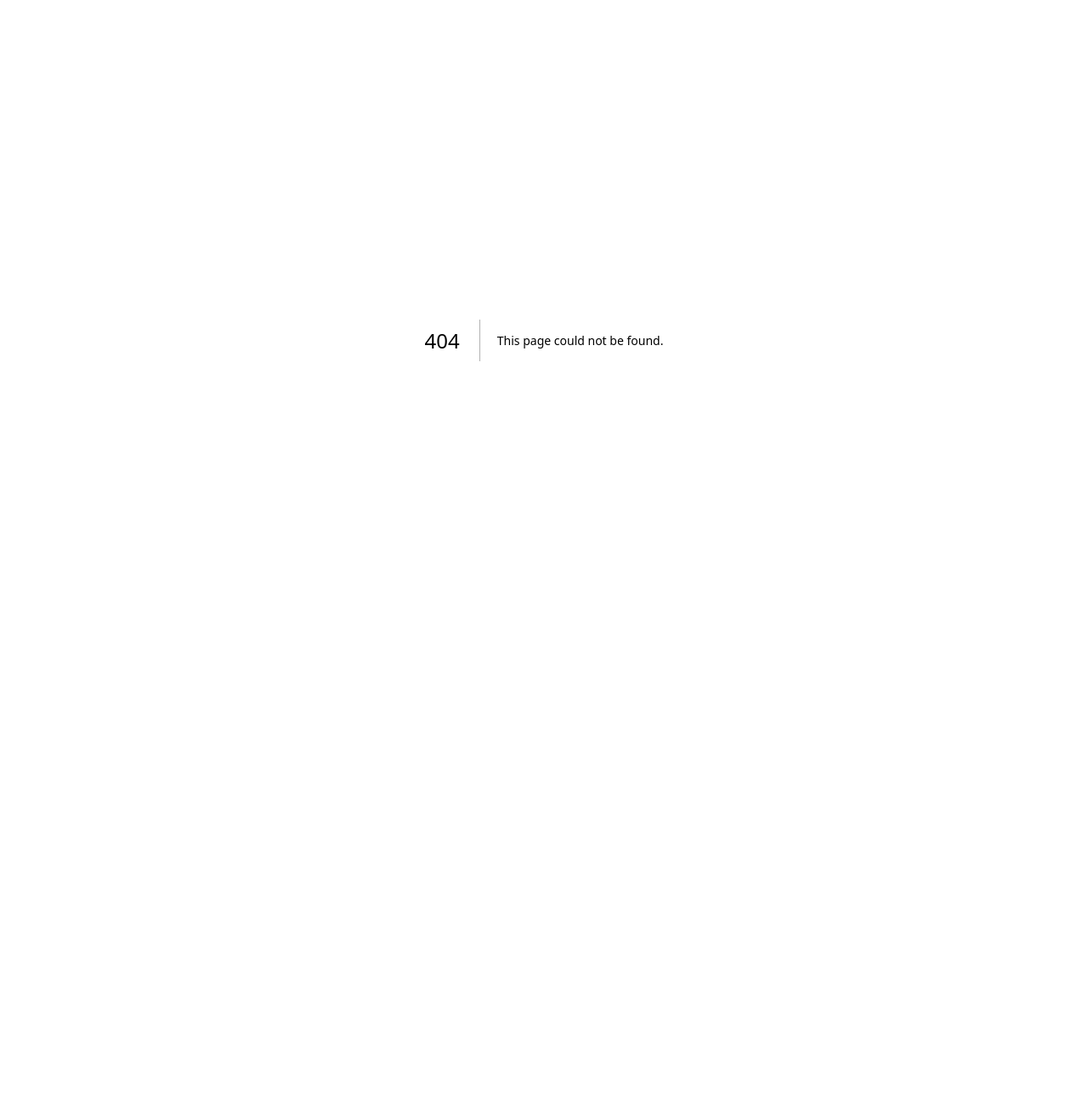
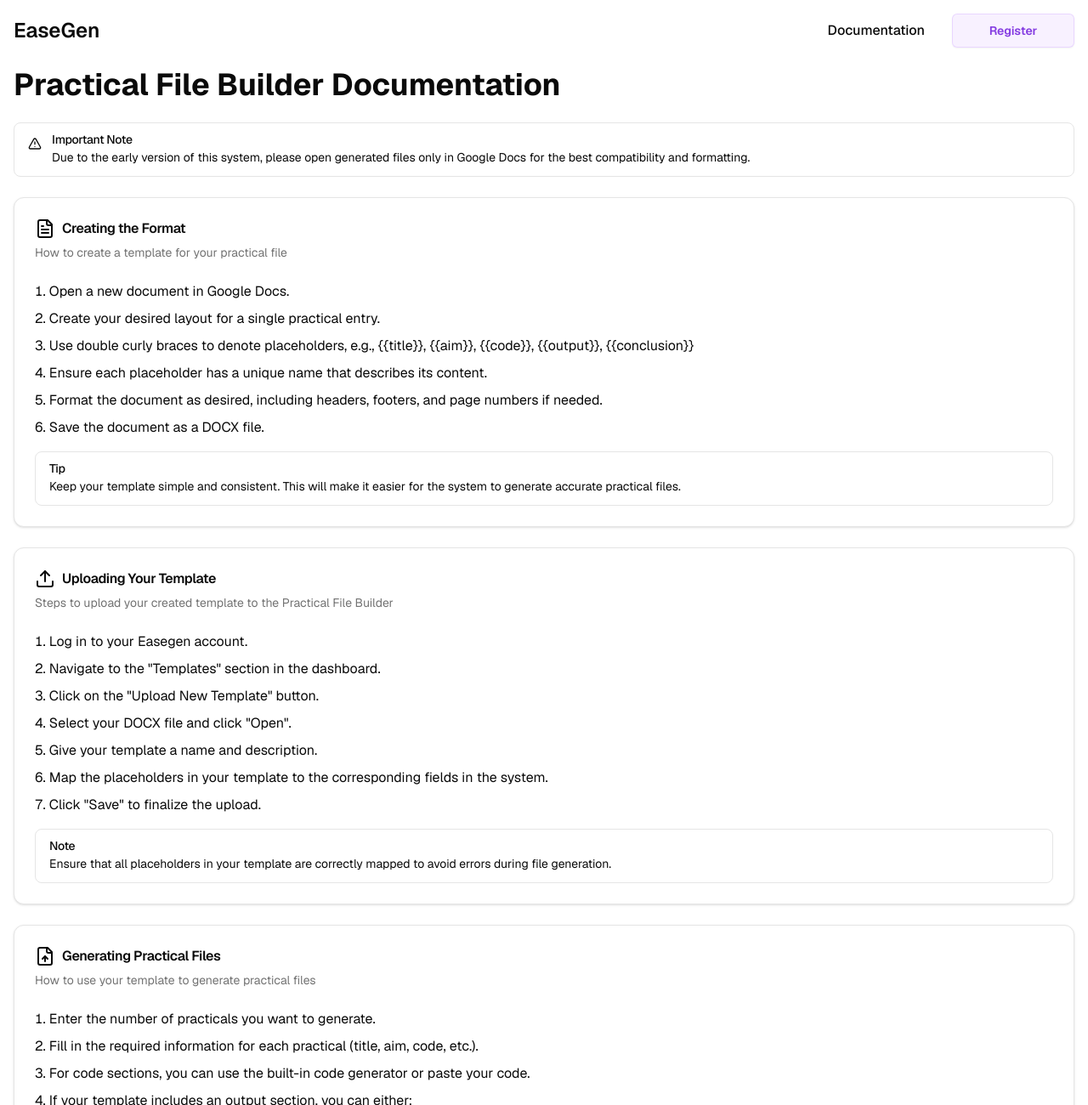
Before and after one commit to dhairyathedev/easegen, a Next.js app: page /documentation in a window 1280 px wide. Before the commit this address had no page. Shown: the top 1300 px of the page at 85% size. Before the commit the page ends 800 px from the top, so only its background shows below. Built offline with nearby package versions, Linux system fonts and the light colour scheme.

Commit message:
major: add documentation page

```diff
--- /dev/null
+++ b/app/documentation/page.tsx
@@ -0,0 +1,145 @@
+import { Card, CardContent, CardDescription, CardHeader, CardTitle } from "@/components/ui/card"
+import { Alert, AlertDescription, AlertTitle } from "@/components/ui/alert"
+import { FileText, Upload, FileUp, AlertTriangle } from "lucide-react"
+import { Button } from "@/components/ui/button"
+import Link from "next/link"
+
+export default function Documentation() {
+  return (
+    <div className="container mx-auto p-4 space-y-6">
+        <nav className="flex justify-between items-center">
+        <Link href="/">
+        <h1 className="text-2xl font-semibold">EaseGen</h1>
+        </Link>
+        <div className="flex items-center space-x-8">
+          <Link href="/documentation" className="font-medium hover:underline">
+            Documentation
+          </Link>
+          <Link href="/auth/login">
+          <Button className="font-semibold" variant="secondary" size="lg">
+            Register
+          </Button>
+          </Link>
+        </div>
+      </nav>
+      <h1 className="sm:text-4xl text-3xl font-bold mb-6">Practical File Builder Documentation</h1>
+
+      <Alert>
+        <AlertTriangle className="h-4 w-4" />
+        <AlertTitle>Important Note</AlertTitle>
+        <AlertDescription>
+          Due to the early version of this system, please open generated files only in Google Docs for the best compatibility and formatting.
+        </AlertDescription>
+      </Alert>
+
+      <Card>
+        <CardHeader>
+          <CardTitle className="flex items-center">
+            <FileText className="mr-2" />
+            Creating the Format
+          </CardTitle>
+          <CardDescription>How to create a template for your practical file</CardDescription>
+        </CardHeader>
+        <CardContent className="space-y-4">
+          <ol className="list-decimal list-inside space-y-2">
+            <li>Open a new document in Google Docs.</li>
+            <li>Create your desired layout for a single practical entry.</li>
+            <li>Use double curly braces to denote placeholders, e.g., {"{{title}}"}, {"{{aim}}"}, {"{{code}}"}, {"{{output}}"}, {"{{conclusion}}"}</li>
+            <li>Ensure each placeholder has a unique name that describes its content.</li>
+            <li>Format the document as desired, including headers, footers, and page numbers if needed.</li>
+            <li>Save the document as a DOCX file.</li>
+          </ol>
+          <Alert>
+            <AlertTitle>Tip</AlertTitle>
+            <AlertDescription>
+              Keep your template simple and consistent. This will make it easier for the system to generate accurate practical files.
+            </AlertDescription>
+          </Alert>
+        </CardContent>
+      </Card>
+
+      <Card>
+        <CardHeader>
+          <CardTitle className="flex items-center">
+            <Upload className="mr-2" />
+            Uploading Your Template
+          </CardTitle>
+          <CardDescription>Steps to upload your created template to the Practical File Builder</CardDescription>
+        </CardHeader>
+        <CardContent className="space-y-4">
+          <ol className="list-decimal list-inside space-y-2">
+            <li>Log in to your Easegen account.</li>
+            <li>Navigate to the &quot;Templates&quot; section in the dashboard.</li>
+            <li>Click on the &quot;Upload New Template&quot; button.</li>
+            <li>Select your DOCX file and click &quot;Open&quot;.</li>
+            <li>Give your template a name and description.</li>
+            <li>Map the placeholders in your template to the corresponding fields in the system.</li>
+            <li>Click &quot;Save&quot; to finalize the upload.</li>
+          </ol>
+          <Alert>
+            <AlertTitle>Note</AlertTitle>
+            <AlertDescription>
+              Ensure that all placeholders in your template are correctly mapped to avoid errors during file generation.
+            </AlertDescription>
+          </Alert>
+        </CardContent>
+      </Card>
+
+      <Card>
+        <CardHeader>
+          <CardTitle className="flex items-center">
+            <FileUp className="mr-2" />
+            Generating Practical Files
+          </CardTitle>
+          <CardDescription>How to use your template to generate practical files</CardDescription>
+        </CardHeader>
+        <CardContent className="space-y-4">
+          <ol className="list-decimal list-inside space-y-2">
+            {/* <li>Go to the &quot;Create New Project&quot; section in your dashboard.</li> */}
+            {/* <li>Select the template you want to use.</li> */}
+            <li>Enter the number of practicals you want to generate.</li>
+            <li>Fill in the required information for each practical (title, aim, code, etc.).</li>
+            <li>For code sections, you can use the built-in code generator or paste your code.</li>
+            <li>If your template includes an output section, you can either:
+              <ul className="list-disc list-inside ml-4 mt-2">
+                <li>Enter the output manually</li>
+                <li>Use the &quot;Execute Code&quot; feature to generate output (for supported languages)</li>
+                <li>Enable the &quot;Use Terminal-style Output Images&quot; option for visual output</li>
+              </ul>
+            </li>
+            <li>Review your entries and click &quot;Generate Document&quot; when ready.</li>
+            <li>Wait for the system to process your request and generate the DOCX file.</li>
+            <li>Download the generated file from the &quot;Downloads&quot; section.</li>
+          </ol>
+        </CardContent>
+      </Card>
+
+      <Card>
+        <CardHeader>
+          <CardTitle className="flex items-center">
+            <AlertTriangle className="mr-2" />
+            Important Guidelines
+          </CardTitle>
+          <CardDescription>Essential tips for using the Practical File Builder</CardDescription>
+        </CardHeader>
+        <CardContent className="space-y-4">
+          <ul className="list-disc list-inside space-y-2">
+            <li>Always open generated files in Google Docs for the best compatibility and formatting.</li>
+            <li>Regularly save your progress when entering data for multiple practicals.</li>
+            <li>If you encounter any issues with formatting or placeholder replacement, double-check your template and placeholder mappings.</li>
+            <li>For code execution, ensure you&apos;ve selected the correct programming language.</li>
+            <li>When using terminal-style output images, make sure your template has enough space to accommodate the images.</li>
+            <li>If you need to make changes after generating a file, it&apos;s often easier to edit the project in the Practical File Builder and regenerate the document rather than editing the DOCX file directly.</li>
+          </ul>
+        </CardContent>
+      </Card>
+
+      <Alert>
+        <AlertTitle>Need Help?</AlertTitle>
+        <AlertDescription>
+          If you encounter any issues or have questions, please don&apos;t hesitate to contact our support team at hello[at]dhairyashah.dev.
+        </AlertDescription>
+      </Alert>
+    </div>
+  )
+}
--- a/app/page.tsx
+++ b/app/page.tsx
@@ -43,9 +43,11 @@ export default function Home() {
             solution.
           </h3>
           <div className="flex items-center justify-center space-x-10 mt-8">
+          <Link href="/documentation">
             <Button className="font-semibold" variant="secondary" size="lg">
               Demo Video
             </Button>
+            </Link>
             <Link href="/dashboard">
               <Button className="gap-x-1 font-semibold px-5" size={"lg"}>
                 Try now <IconSparkles stroke={2} />
--- a/app/upload/page.tsx
+++ b/app/upload/page.tsx
@@ -7,6 +7,7 @@ import { Button } from "@/components/ui/button"
 import { Card, CardContent, CardHeader, CardTitle } from "@/components/ui/card"
 import { Alert, AlertDescription, AlertTitle } from "@/components/ui/alert"
 import { createClientComponentClient } from '@supabase/auth-helpers-nextjs'
+import Link from 'next/link'
 
 export default function Upload() {
   const [file, setFile] = useState<File | null>(null)
@@ -79,6 +80,15 @@ export default function Upload() {
           <CardTitle className="text-2xl font-bold mb-4">Upload Template</CardTitle>
         </CardHeader>
         <CardContent>
+          <Alert className="my-3">
+            <AlertTitle>Important Note</AlertTitle>
+            <AlertDescription>
+              Be sure to follow the correct format when creating your template. For more information, refer to the
+              <Link href="/documentation" className="font-medium underline ml-1">
+              documentation.
+              </Link>
+            </AlertDescription>
+          </Alert>
           <form onSubmit={handleSubmit} className="space-y-4">
             <Input
               type="file"
```
